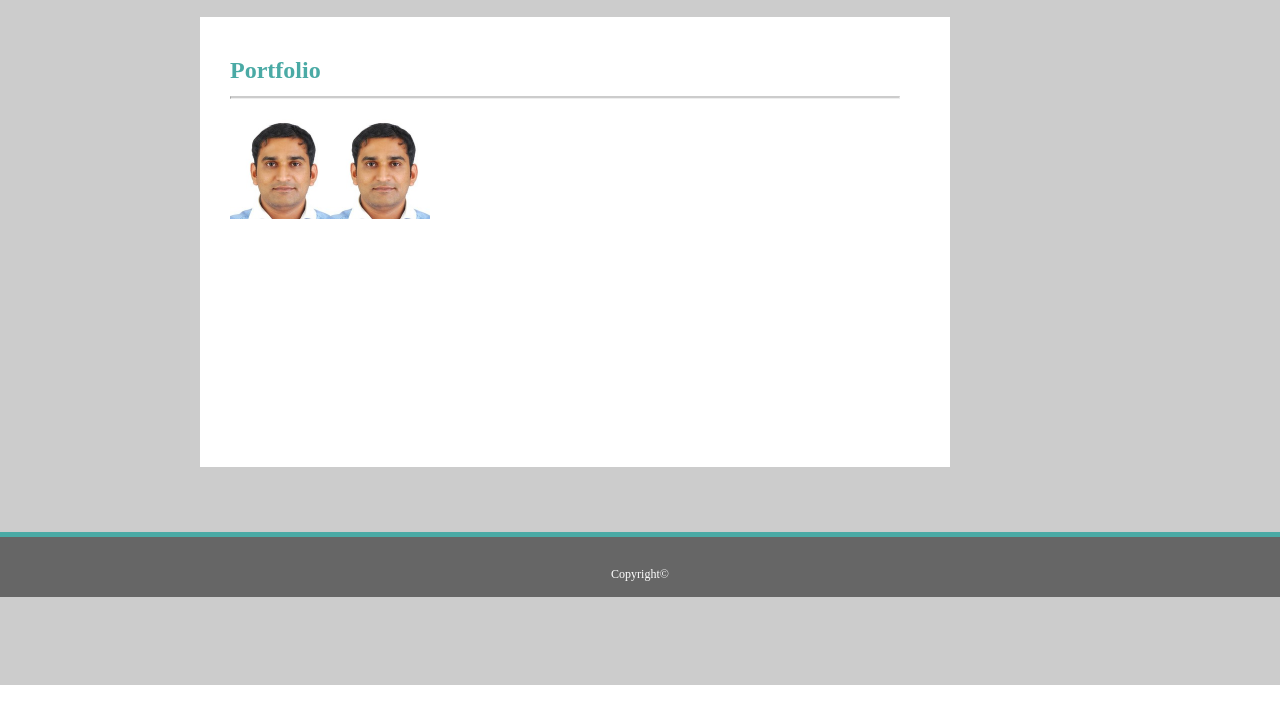
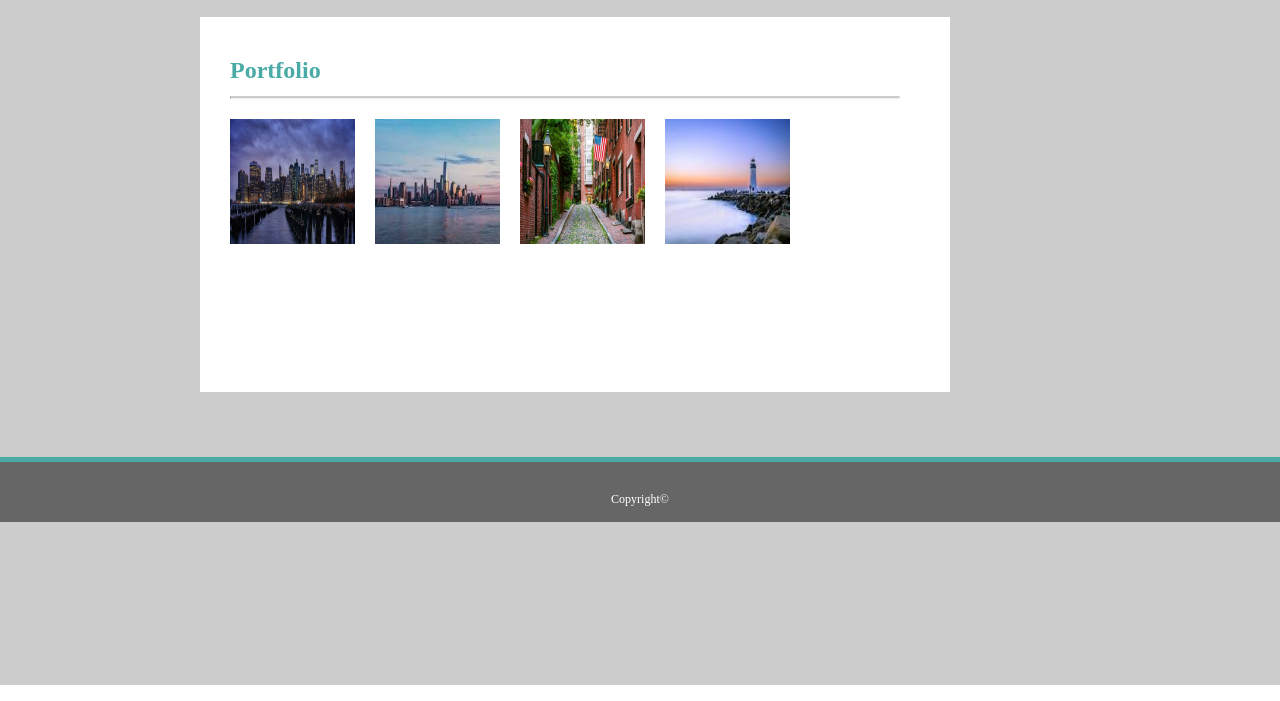
Before and after one commit to Jathesh/Responsive-Portfolio, a plain HTML site: page portfolio.html in a window 1280 px wide. Shown: the part 99-800 px from the top of the page. Drawn offline with Linux system fonts and the light colour scheme.

Commit message:
Initial draft completed

```diff
--- a/assets/css/style.css
+++ b/assets/css/style.css
@@ -93,7 +93,7 @@ Main
   margin-top: 20px;
   margin-bottom: 65px;
   width: 750px;
-  height: 450px;
+  height: 375px;
   margin-left: 200px;
   margin-right: 200px;
   background-color:white;
@@ -158,10 +158,15 @@ form
   float: left;
   width: 750px;
   height: 450px;
+
 }
 
 #sec1,
-#sec2
+#sec2,
+#sec3,
+#sec4
+
 {
 float: left;
+margin-right: 20px;
 }
--- a/portfolio.html
+++ b/portfolio.html
@@ -39,13 +39,22 @@
         <div class="PortPic">
 
         <section id=sec1>
-         <img src="assets\images\jkv.jpg" alt="Personal Portrait" width="100px" height="100px">
+         <img src="assets\images\skyline.webp" alt="Skyline Portrait" width="125px" height="125px">
         </section>
 
         <section id=sec2>
-         <img src="assets\images\jkv.jpg" alt="Personal Portrait" width="100px" height="100px">
+         <img src="assets\images\nyc.jpg" alt="NYC Portrait" width="125px" height="125px">
          </section>
-        </div>
+
+
+        <section id=sec3>
+                <img src="assets\images\flg.jpg" alt="Flag Portrait" width="125px" height="125px">
+         </section>
+
+         <section id=sec3>
+                  <img src="assets\images\lth.jpg" alt="Lighthouse Portrait" width="125px" height="125px">
+         </section>
+         </div>
 
         </main>
 
```
Also changed, not shown: index.html (+1 -1 lines), assets/images/flg.jpg (added), assets/images/lth.jpg (added), assets/images/nyc.jpg (added), assets/images/skyline.webp (added).
